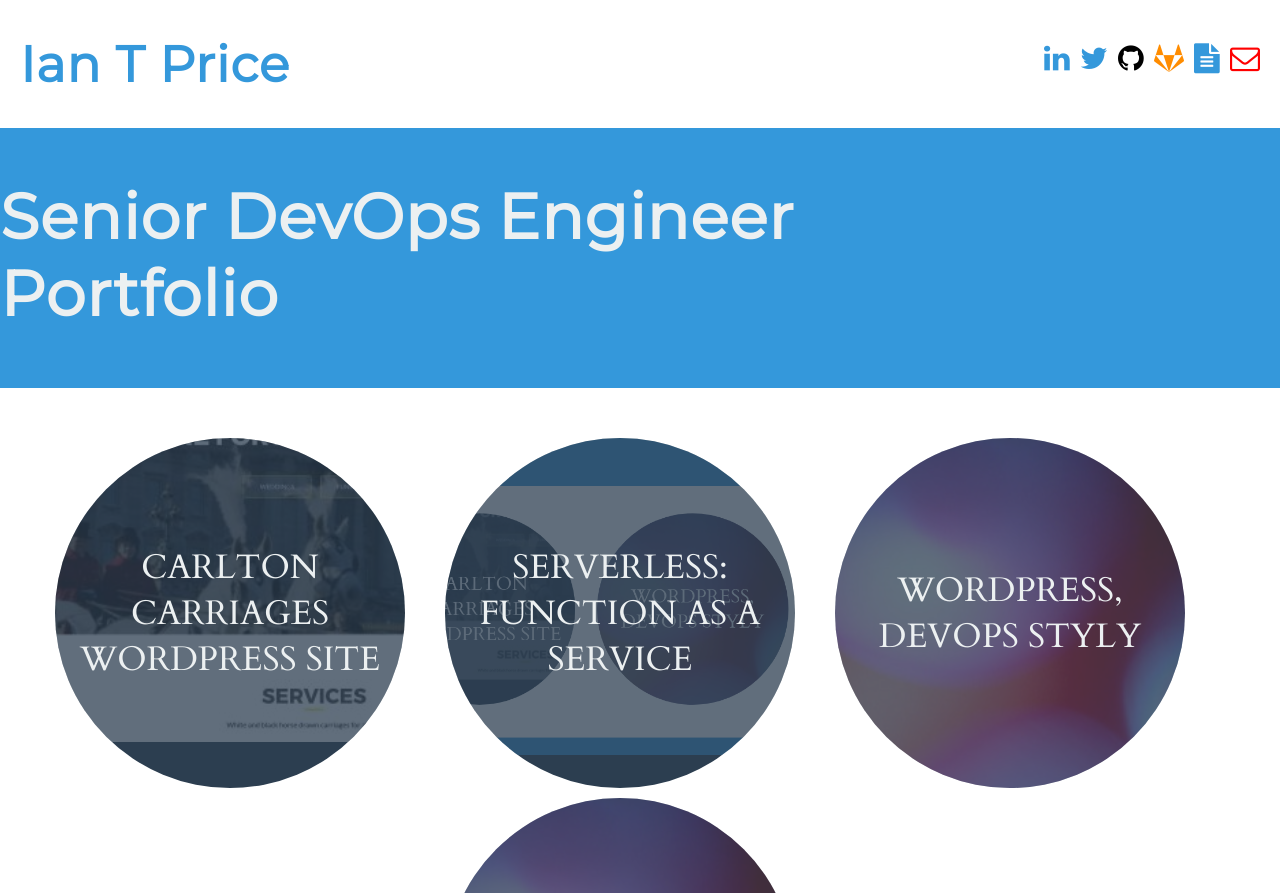
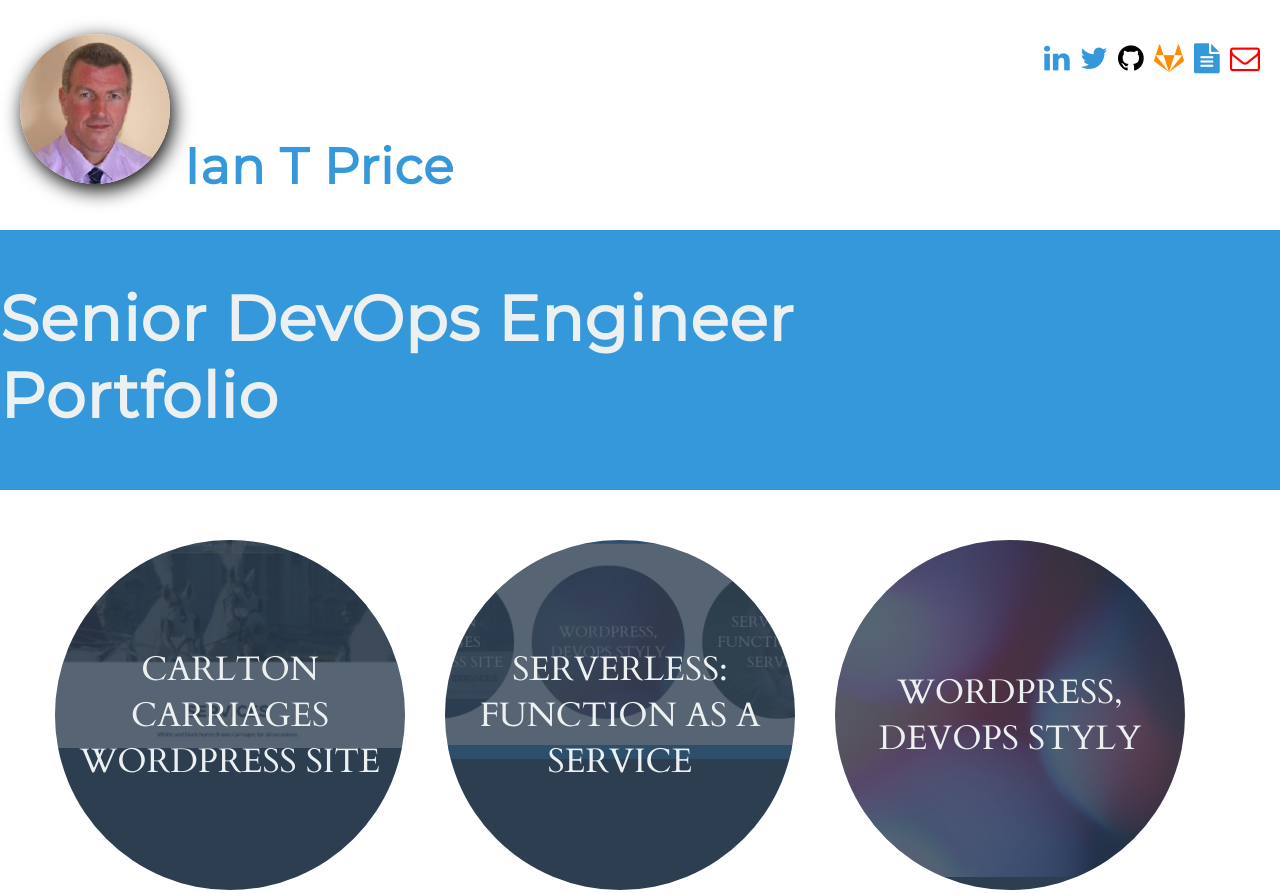
Before and after one commit to Ian-T-Price/portfolio, a React app: page / in a window 1280 px wide. Shown: the top 893 px of the page. Built offline with nearby package versions, Linux system fonts and the light colour scheme.

Commit message:
Added portrait image to name

```diff
--- a/index.html
+++ b/index.html
@@ -12,6 +12,8 @@
   <body>
     <main class="overflow--auto">
       <h1 class="color--skyBlue section__heading--largest">
+        <!--Your picture goes here -->
+        <img class="portrait" src="images/ITP.jpg" alt="Ian T Price">
         <!--Your name goes here -->
         Ian T Price
       </h1>
--- a/styles/main.css
+++ b/styles/main.css
@@ -82,6 +82,13 @@ h1, h2, h3, h4, h5, h6 {
   letter-spacing: .1rem;
 }
 
+h1 img {
+  border-radius: 100%;
+  width:150px;
+  height:150px;
+  box-shadow: 3px 6px 20px 0px black;
+}
+
 /*
   Helpers
 */
@@ -162,8 +169,8 @@ h1, h2, h3, h4, h5, h6 {
 }
 
 .section__exampleImage {
-  opacity: 0.25;
-  width: 250%;
+  opacity: 0.20;
+  width: 200%;
   margin-left: -50%;
   margin-top: -50%;
 }
@@ -245,5 +252,5 @@ h1, h2, h3, h4, h5, h6 {
 }
 
 .modal__image {
-  opacity: 0.2;
+  opacity: 0.1;
 }
```
Also changed, not shown: images/ITP.jpg (added).
